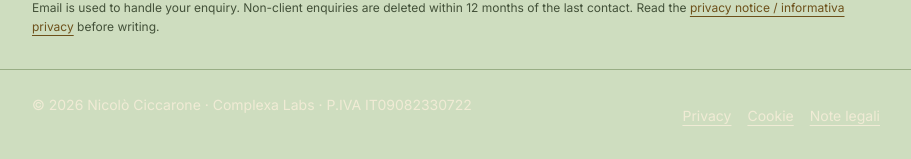
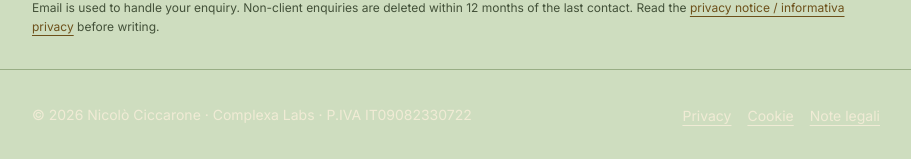
Before and after one commit to nclcc/nclcc.github.io, a Next.js app: page / in a window 1280 px wide. Shown: the part 1579-1738 px from the top of the page, without its empty margins (184-1095 px from the left). Built offline with nearby package versions, Linux system fonts and the light colour scheme.

Commit message:
Align footer copyright and legal links vertically

```diff
--- a/app/layout.tsx
+++ b/app/layout.tsx
@@ -102,7 +102,7 @@ export default function RootLayout({ children }: { children: React.ReactNode })
           style={{ borderColor: "var(--bk-rule)", zIndex: 1, background: "var(--bk-cream)" }}
         >
           <div
-            className="max-w-4xl mx-auto px-4 sm:px-6 py-5 sm:py-6 text-sm flex flex-col md:flex-row justify-between gap-3 md:gap-6"
+            className="max-w-4xl mx-auto px-4 sm:px-6 py-5 sm:py-6 text-sm flex flex-col md:flex-row md:items-center justify-between gap-3 md:gap-6"
             style={{ color: "var(--text-cream)" }}
           >
             <span className="min-w-0 leading-relaxed">© {new Date().getFullYear()} Nicolò Ciccarone · Complexa Labs · P.IVA IT09082330722</span>
```
